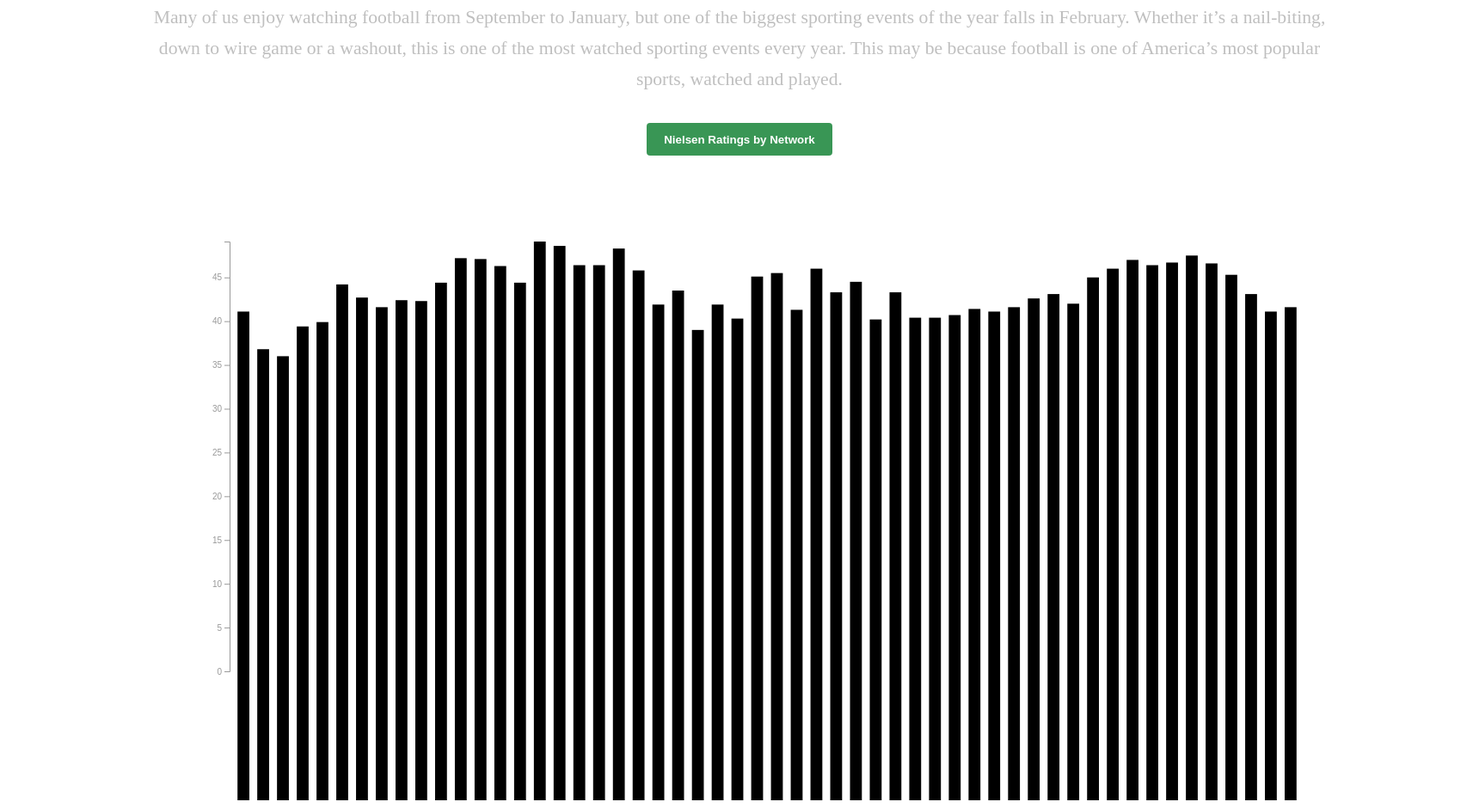
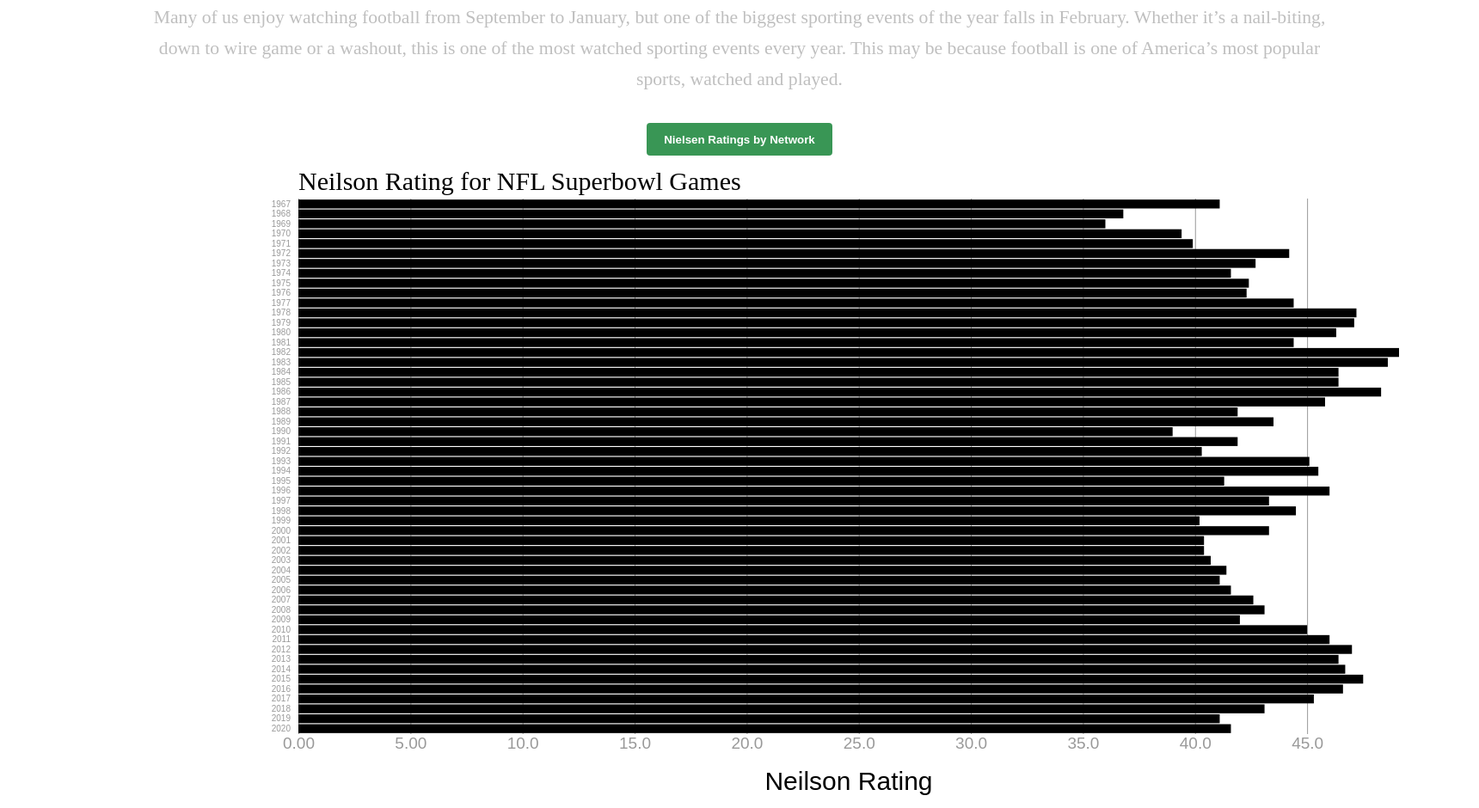
Before and after one commit to alexturkmen/NFL-Data-Analysis-Project, a Flask app: template templates/mla.html in a window 1720 px wide. Shown: the part 246-1186 px from the top of the page at 86% size. Run offline with Flask 2, Linux system fonts and the light colour scheme; the template is opened without the code that fills it, so the values that code supplies are empty; some web fonts are replaced.

Commit message:
"added neilson data"

```diff
--- /dev/null
+++ b/static/csv/ratings.csv
@@ -0,0 +1,55 @@
+Year,Winner,Winner Score,Loser,Loser Score,NeilsonRating,Attendance,TV Viewers,Streaming,Spanish,Out Of Home,Total
+1967,Green Bay Packers,35,Kansas City Chiefs,10,41.1,137492,51180000,0,0,0,51317492
+1968,Green Bay Packers,33,Oakland Raiders,14,36.8,75546,39120000,0,0,0,39195546
+1969,New York Jets,16,Baltimore Colts,7,36,75389,41660000,0,0,0,41735389
+1970,Kansas City Chiefs,23,Minnesota Vikings,7,39.4,80562,44270000,0,0,0,44350562
+1971,Baltimore Colts,16,Dallas Cowboys,13,39.9,79204,46040000,0,0,0,46119204
+1972,Dallas Cowboys,24,Miami Dolphins,3,44.2,81023,56640000,0,0,0,56721023
+1973,Miami Dolphins,14,Washington Redskins,7,42.7,90182,53320000,0,0,0,53410182
+1974,Miami Dolphins,24,Minnesota Vikings,7,41.6,71882,51700000,0,0,0,51771882
+1975,Pittsburgh Steelers,16,Minnesota Vikings,6,42.4,80997,56050000,0,0,0,56130997
+1976,Pittsburgh Steelers,21,Dallas Cowboys,17,42.3,80187,57710000,0,0,0,57790187
+1977,Oakland Raiders,32,Minnesota Vikings,14,44.4,103438,62050000,0,0,0,62153438
+1978,Dallas Cowboys,27,Denver Broncos,10,47.2,76400,78940000,0,0,0,79016400
+1979,Pittsburgh Steelers,35,Dallas Cowboys,31,47.1,79484,74740000,0,0,0,74819484
+1980,Pittsburgh Steelers,31,Los Angeles Rams,19,46.3,103985,76240000,0,0,0,76343985
+1981,Oakland Raiders,27,Philadelphia Eagles,10,44.4,76135,68290000,0,0,0,68366135
+1982,San Francisco 49ers,26,Cincinnati Bengals,21,49.1,81270,85240000,0,0,0,85321270
+1983,Washington Redskins,27,Miami Dolphins,17,48.6,103667,81770000,0,0,0,81873667
+1984,Los Angeles Raiders,38,Washington Redskins,9,46.4,72920,77620000,0,0,0,77692920
+1985,San Francisco 49ers,38,Miami Dolphins,16,46.4,84059,85530000,0,0,0,85614059
+1986,Chicago Bears,46,New England Patriots,10,48.3,73818,92570000,0,0,0,92643818
+1987,New York Giants,39,Denver Broncos,20,45.8,101063,87190000,0,0,0,87291063
+1988,Washington Redskins,42,Denver Broncos,10,41.9,73302,80140000,0,0,0,80213302
+1989,San Francisco 49ers,20,Cincinnati Bengals,16,43.5,75129,81590000,0,0,0,81665129
+1990,San Francisco 49ers,55,Denver Broncos,10,39,72919,73850000,0,0,0,73922919
+1991,New York Giants,20,Buffalo Bills,19,41.9,73813,79510000,0,0,0,79583813
+1992,Washington Redskins,37,Buffalo Bills,24,40.3,63130,79590000,0,0,0,79653130
+1993,Dallas Cowboys,52,Buffalo Bills,17,45.1,98374,90990000,0,0,0,91088374
+1994,Dallas Cowboys,30,Buffalo Bills,13,45.5,72817,90000000,0,0,0,90072817
+1995,San Francisco 49ers,49,San Diego Chargers,26,41.3,74107,83420000,0,0,0,83494107
+1996,Dallas Cowboys,27,Pittsburgh Steelers,17,46,76347,94080000,0,0,0,94156347
+1997,Green Bay Packers,35,New England Patriots,21,43.3,72301,87870000,0,0,0,87942301
+1998,Denver Broncos,31,Green Bay Packers,24,44.5,68912,90000000,0,0,0,90068912
+1999,Denver Broncos,34,Atlanta Falcons,19,40.2,74803,83720000,0,0,0,83794803
+2000,St. Louis Rams,23,Tennessee Titans,16,43.3,72625,88470000,0,0,0,88542625
+2001,Baltimore Ravens,34,New York Giants,7,40.4,71921,84340000,0,0,0,84411921
+2002,New England Patriots,20,St. Louis Rams,17,40.4,72922,86800000,0,0,0,86872922
+2003,Tampa Bay Buccaneers,48,Oakland Raiders,21,40.7,67603,88640000,0,0,0,88707603
+2004,New England Patriots,32,Carolina Panthers,29,41.4,71525,89800000,0,0,0,89871525
+2005,New England Patriots,24,Philadelphia Eagles,21,41.1,78125,86070000,0,0,0,86148125
+2006,Pittsburgh Steelers,21,Seattle Seahawks,10,41.6,68206,90750000,0,0,0,90818206
+2007,Indianapolis Colts,29,Chicago Bears,17,42.6,74512,93180000,0,0,0,93254512
+2008,New York Giants,17,New England Patriots,14,43.1,71101,97450000,0,0,0,97521101
+2009,Pittsburgh Steelers,27,Arizona Cardinals,23,42,70774,98730000,0,0,0,98800774
+2010,New Orleans Saints,31,Indianapolis Colts,17,45,74059,106480000,0,0,0,106554059
+2011,Green Bay Packers,31,Pittsburgh Steelers,25,46,103219,111010000,0,0,0,111113219
+2012,New York Giants,21,New England Patriots,17,47,68658,111350000,346000,0,0,111764658
+2013,Baltimore Ravens,34,San Francisco 49ers,31,46.4,71024,108690000,508000,0,0,109269024
+2014,Seattle Seahawks,43,Denver Broncos,8,46.7,82529,112190000,531000,561000,0,113364529
+2015,New England Patriots,28,Seattle Seahawks,24,47.5,70288,114440000,973000,368000,0,115851288
+2016,Denver Broncos,24,Carolina Panthers,10,46.6,71088,111860000,1400000,472000,0,113803088
+2017,New England Patriots,34,Atlanta Falcons,28,45.3,70807,111320000,1720000,650000,0,113760807
+2018,Philadelphia Eagles,41,New England Patriots,33,43.1,67612,103390000,2020000,543000,12000000,118020612
+2019,New England Patriots,13,Los Angeles Rams,3,41.1,70081,98190000,2600000,473000,12000000,113333081
+2020,Kansas City Chiefs,31,San Francisco 49ers,20,41.6,62417,100450000,3400000,757000,13000000,117669417
--- a/static/js/ratings-bar.js
+++ b/static/js/ratings-bar.js
@@ -1,59 +1,89 @@
-console.log("Hello")
+(function (d3) {
+  "use strict";
 
-var svg = d3.select("svg"),
-  margin = 250,
-  width = svg.attr("width") - margin,
-  height = svg.attr("height") - margin;
+  const titleText = "Neilson Rating for NFL Superbowl Games";
+  const xAxisLabelText = "Neilson Rating";
 
-var xScale = d3.scaleBand().range([0, width]).padding(0.4),
-  yScale = d3.scaleLinear().range([height, 0]);
+  const svg = d3.select("svg");
 
-var g = svg.append("g").attr("transform", "translate(" + 100 + "," + 100 + ")");
+  const width = +svg.attr("width");
+  const height = +svg.attr("height");
 
-d3.csv("../static/js/ratings.csv").then(data=>{
-  // if (error) {
-  //   throw error;
-  // }
+  const render = (data) => {
+    const xValue = (d) => d["NeilsonRating"];
+    const yValue = (d) => d.Year;
+    const margin = { top: 50, right: 40, bottom: 77, left: 180 };
+    const innerWidth = width - margin.left - margin.right;
+    const innerHeight = height - margin.top - margin.bottom;
 
-  xScale.domain(
-    data.map(function (d) {
-      return d.Year;
-    })
-  );
+    const xScale = d3
+      .scaleLinear()
+      .domain([0, d3.max(data, xValue)])
+      .range([0, innerWidth]);
 
-  yScale.domain([
-    0,
-    d3.max(data, function (d) {
-      return d.NeilsonRating;
-    }),
-  ]);
+    const yScale = d3
+      .scaleBand()
+      .domain(data.map(yValue))
+      .range([0, innerHeight])
+      .padding(0.1);
 
-  g.append("g")
-    .attr("transform", "translate(0," + height + ")")
-    .call(d3.axisBottom(xScale));
+    const g = svg
+      .append("g")
+      .attr("transform", `translate(${margin.left},${margin.top})`);
 
-  g.append("g").call(
-    d3
-      .axisLeft(yScale)
-      .tickFormat(function (d) {
-        return d;
-      })
-      .ticks(10)
-  );
+    const xAxisTickFormat = (number) =>
+      d3.format(".3s")(number).replace("G", "B");
 
-  g.selectAll(".bar")
-    .data(data)
-    .enter()
-    .append("rect")
-    .attr("class", "bar")
-    .attr("x", function (d) {
-      return xScale(d.Year);
-    })
-    .attr("y", function (d) {
-      return yScale(d.NeilsonRating);
-    })
-    .attr("width", xScale.bandwidth())
-    .attr("height", function (d) {
-      return height - yScale(d.NeilsonRating);
+    const xAxis = d3
+      .axisBottom(xScale)
+      .tickFormat(xAxisTickFormat)
+      .tickSize(-innerHeight);
+
+    g.append("g")
+      .call(d3.axisLeft(yScale))
+      .selectAll(".domain, .tick line")
+      .style("font-size", "30px")
+      .remove();
+
+    const xAxisG = g
+      .append("g")
+      .call(xAxis)
+      .attr("transform", `translate(0,${innerHeight})`)
+      .style("font-size", "19px");
+
+    xAxisG.select(".domain").remove();
+
+    xAxisG
+      .append("text")
+      .attr("class", "axis-label")
+      .attr("y", 65)
+      .attr("x", innerWidth / 2)
+      .attr("fill", "black")
+      .text(xAxisLabelText)
+      .style("font-size", "30px");
+
+    g.selectAll("rect")
+      .data(data)
+      .enter()
+      .append("rect")
+      .attr("y", (d) => yScale(yValue(d)))
+      .attr("width", (d) => xScale(xValue(d)))
+      .attr("height", yScale.bandwidth())
+      .style("font-size", "10px");
+
+    g.append("text")
+      .attr("class", "title")
+      .attr("y", -10)
+      .text(titleText)
+      .style("font-size", "30px");
+  };
+
+  d3.csv("../static/csv/ratings.csv").then((data) => {
+    data.forEach((d) => {
+      d.NeilsonRating = d.NeilsonRating;
+      d.Year = d.Year;
+      console.log(d.Year, d.NeilsonRating);
     });
-}).catch(err=>console.log(err));
+    render(data);
+  });
+})(d3);
```
Also changed, not shown: static/css/graphs_anis.css (added, +8 -0 lines), templates/graphs.html (+7 -5 lines).
